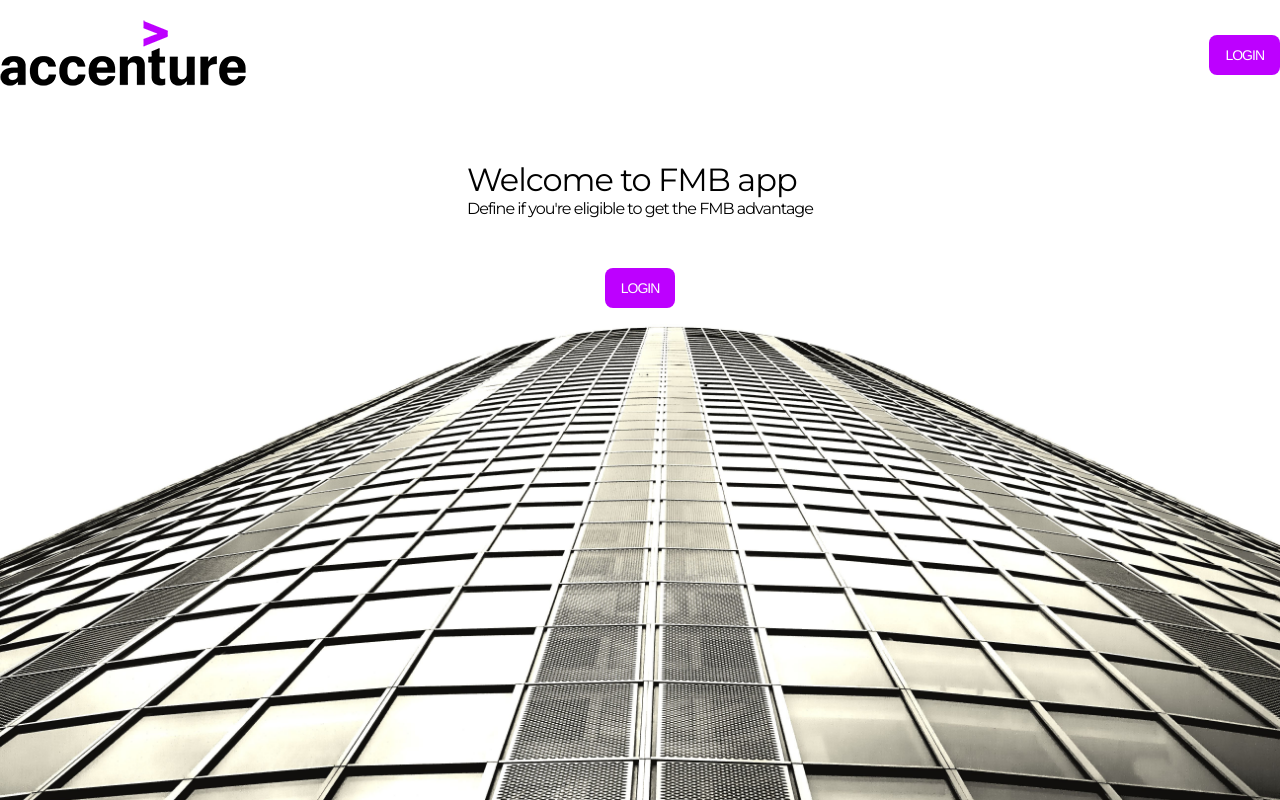
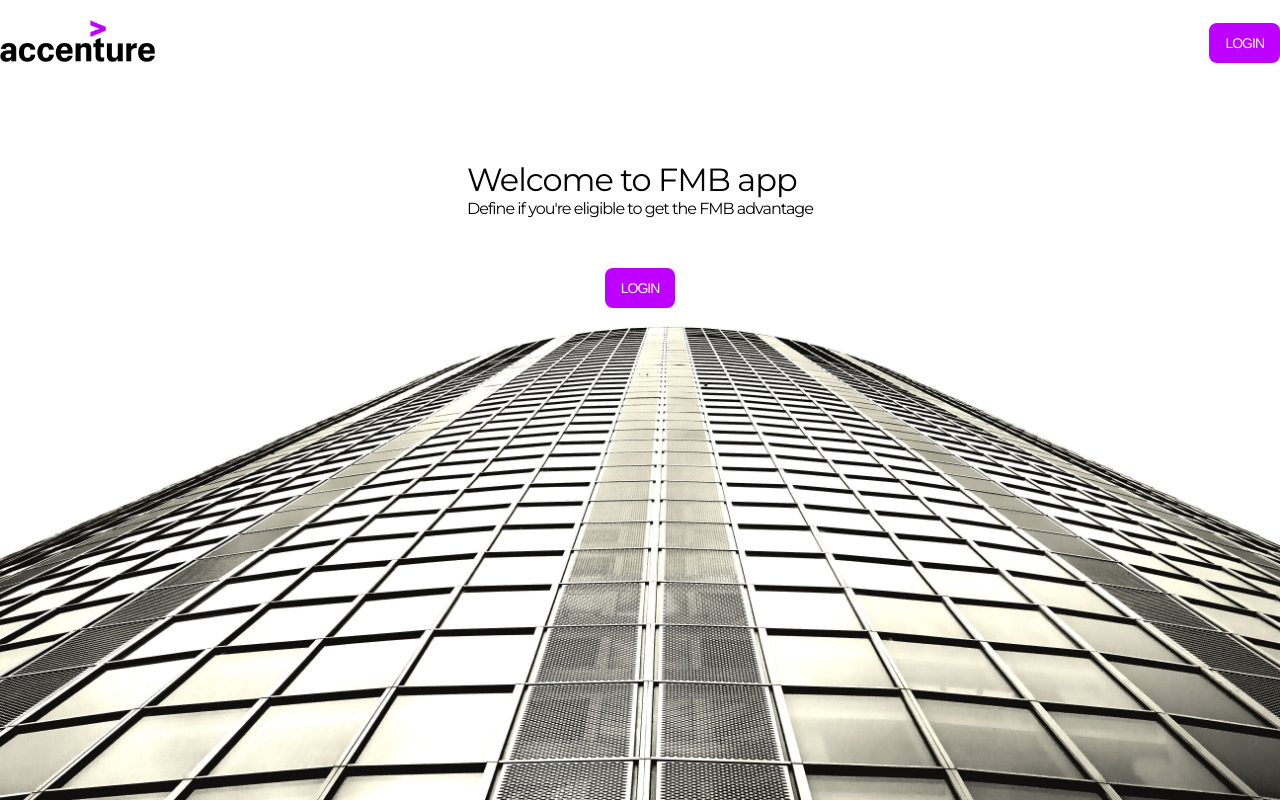
Before and after one commit to ismaildev49/Accenture, a React (Vite) app: page / in a window 1280 px wide. Built offline with nearby package versions, Linux system fonts and the light colour scheme.

Commit message:
calendrier meme date pour 2 users

```diff
--- a/index.html
+++ b/index.html
@@ -2,9 +2,9 @@
 <html lang="en">
   <head>
     <meta charset="UTF-8" />
-    <link rel="icon" type="image/svg+xml" href="/vite.svg" />
+    <link rel="icon" type="image/svg+xml" href="./public/assets/logo.png" />
     <meta name="viewport" content="width=device-width, initial-scale=1.0" />
-    <title>Vite + React</title>
+    <title>FMB by Accenture</title>
     <!-- ICONS -->
     <link href='https://unpkg.com/boxicons@2.1.4/css/boxicons.min.css' rel='stylesheet'>
     <link rel="stylesheet" href="https://pro.fontawesome.com/releases/v6.0.0-beta1/css/all.css">
--- a/src/components/header/_header.scss
+++ b/src/components/header/_header.scss
@@ -6,7 +6,9 @@
     justify-content: space-between;
     align-items: center;
     .logo{
-        width: 175px;
+        img{
+            width: 155px;
+        }
     }
   }
 }
--- a/src/style.css
+++ b/src/style.css
@@ -148,8 +148,8 @@
   justify-content: space-between;
   align-items: center;
 }
-.header .container .logo {
-  width: 175px;
+.header .container .logo img {
+  width: 155px;
 }
 
 .home-body {
```
Also changed, not shown: 1 other file (tests, documents, lock files or other folders).
